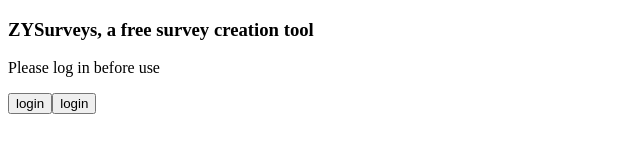
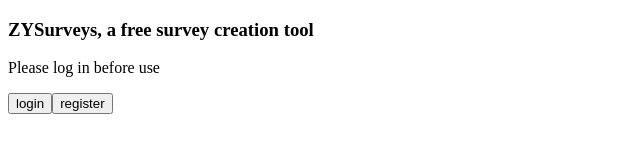
Before and after one commit to zysurveys/zysurveys.github.io, a plain HTML site: page index.html in a window 1280 px wide. Shown: the full height of the page, 0-640 px from the left. Drawn offline with Linux system fonts and the light colour scheme.

Commit message:
Update index.html

```diff
--- a/index.html
+++ b/index.html
@@ -7,6 +7,6 @@
 <body>
     <h3>ZYSurveys, a free survey creation tool</h3>
     <p>Please log in before use</p>
-    <button onclick="window.location.href=' '">login</button><button onclick="window.location.href=' '">login</button>
+    <button onclick="window.location.href='https://zysurveys.github.io/login/logintype=ZYSurveys/login.html'">login</button><button onclick="window.location.href='https://zysurveys.github.io/login/logintype=ZYSurveys/login.html'">register</button>
 </body>
 </html>
```
